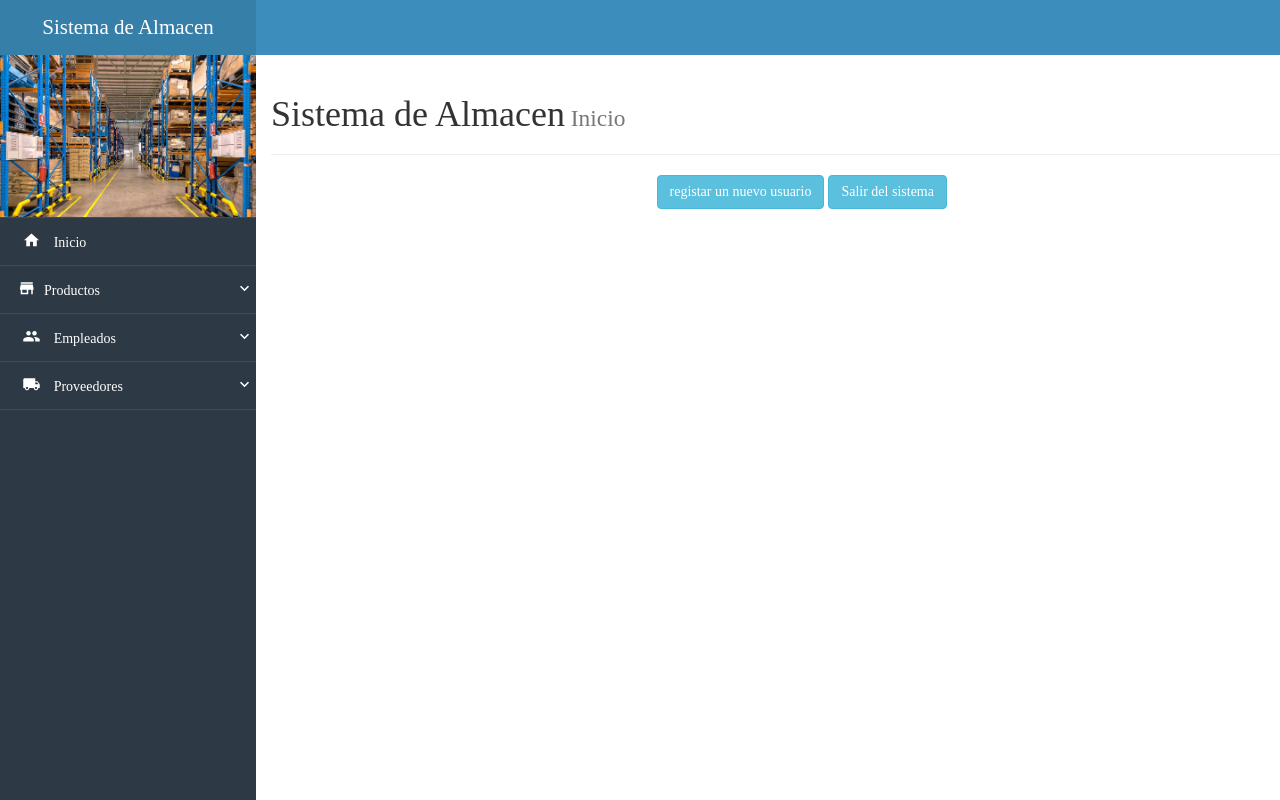
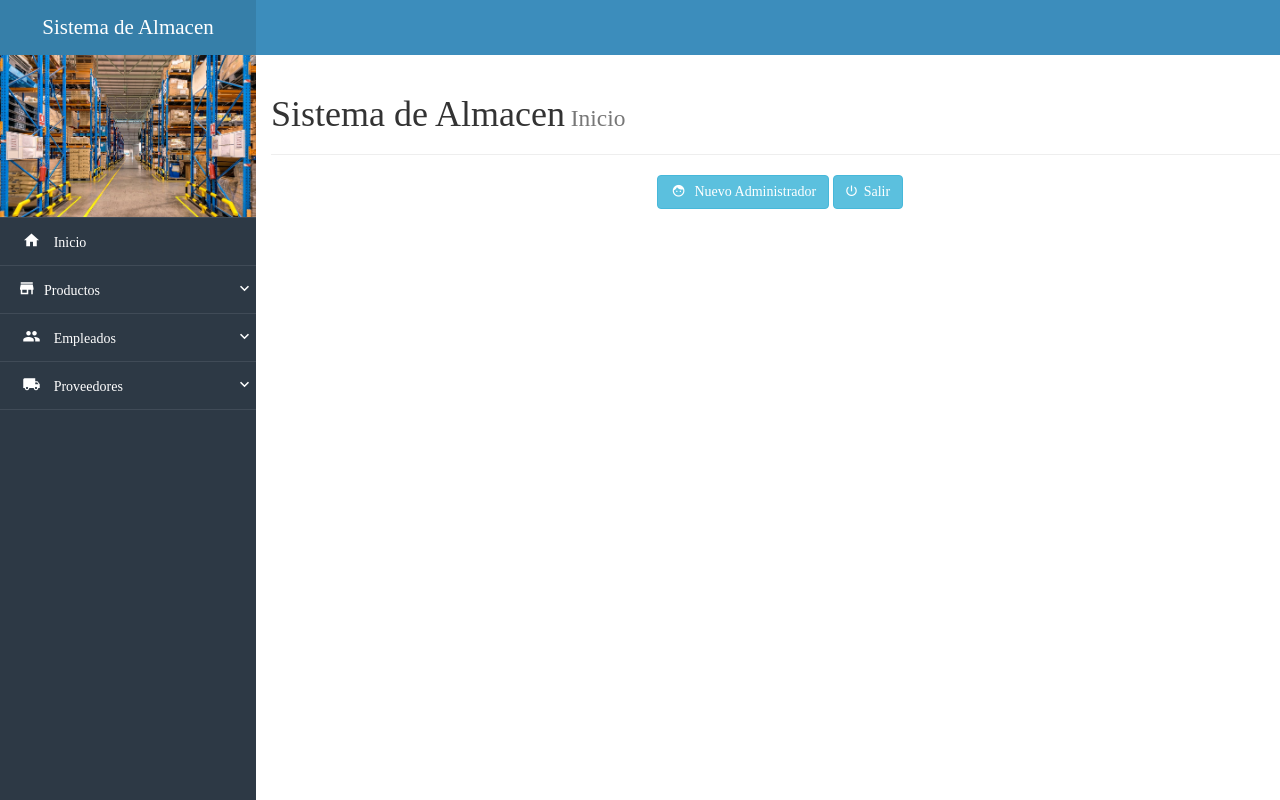
Before and after one commit to edisonquispevargas/Proyecto-final, a PHP site: page /inicio.php in a window 1280 px wide. Run offline with PHP 8.4, Linux system fonts and the light colour scheme; some libraries are stand-ins or nearby versions.

Commit message:
agregar iconos

```diff
--- a/inicio.php
+++ b/inicio.php
@@ -75,9 +75,9 @@ include('link.php');
             </div>
             <div class="edi" >
             <div class="form-group">
-					<div class="col-sm-offset-3 col-sm-5">
-                    <a href="registrarse.php" class="btn btn-info">registar un nuevo usuario</a>
-            <a href="index.php" class="btn btn-info">Salir del sistema</a><br>
+            <div class="col-sm-offset-3 col-sm-5">
+                    <a href="registrarse.php" class="btn btn-info"><i class="zmdi zmdi-face zmdi-hc-fw"></i>&nbsp;&nbsp;Nuevo Administrador</a>
+            <a href="index.php" class="btn btn-info" ><i class="zmdi zmdi-power"></i>&nbsp;&nbsp;Salir</a><br>
 					</div>
 				</div>
 
```
